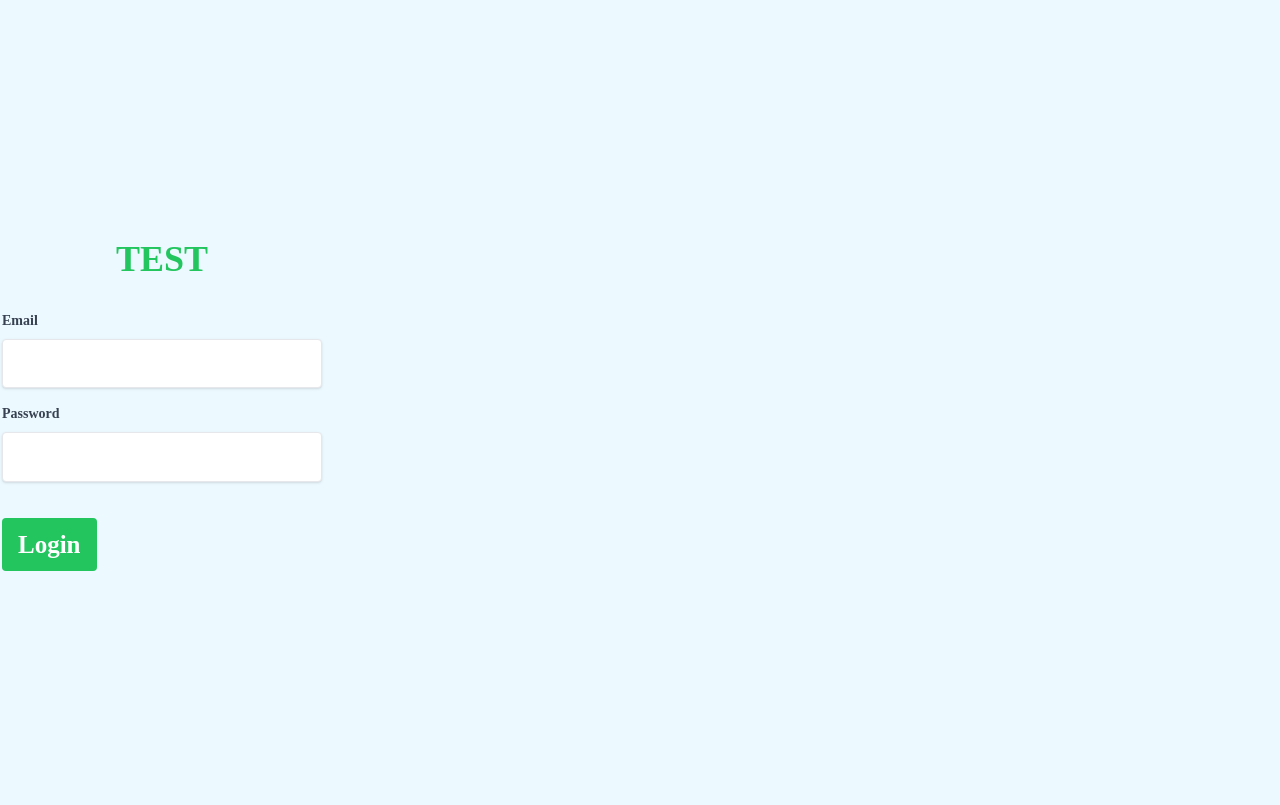
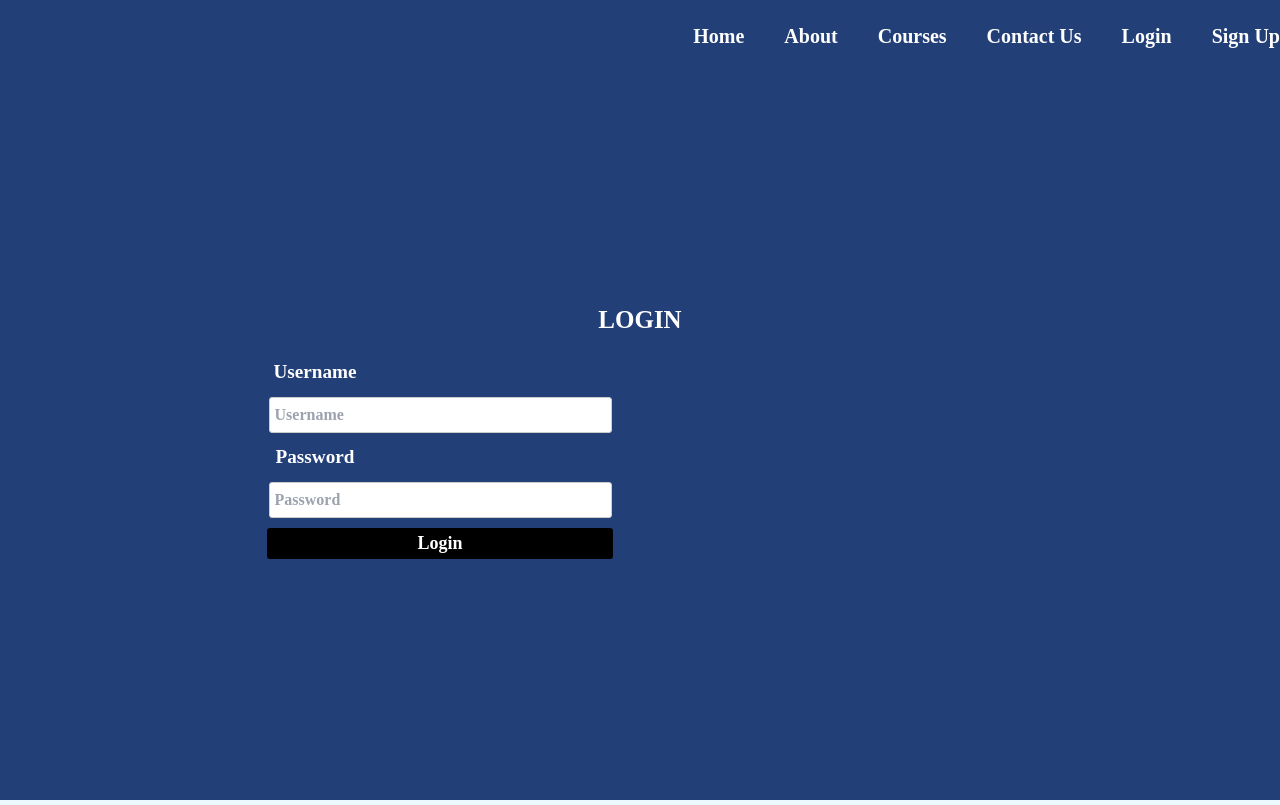
Before and after one commit to Piretz/code-quest-fe, a Next.js app: page /login in a window 1280 px wide. Built offline with nearby package versions, Linux system fonts and the light colour scheme.

Commit message:
page.tsx

```diff
--- a/src/app/(auth)/login/page.tsx
+++ b/src/app/(auth)/login/page.tsx
@@ -1,74 +1,118 @@
-'use client';
+export default function Page() {
+  return (
+    <div
+      style={{
+        overflow: 'hidden', // Prevent scrolling by hiding overflow
+        height: '100vh',    // Ensure the page takes up the full height
+      }}
+    >
+      {/* Header with Navigation Bar */}
+      <header
+        style={{
+          backgroundColor: '#223F77',  // Background color matching the background
+          padding: '16px 0',          // Add some padding for spacing
+          position: 'fixed',          // Fix the header position at the top
+          top: 0,                     // Make sure it stays at the top
+          left: 0,                    // Align it to the left side
+          width: '100%',              // Ensure it spans the entire width
+          zIndex: 10,                 // Ensure it stays on top of other content
+        }}
+      >
+        <nav className="container mx-auto flex justify-between items-center">
+          {/* Aligning navigation items to the right */}
+          <ul className="flex space-x-10 ml-auto"> {/* ml-auto pushes the list items to the right */}
+            <li><a href="#home" className="text-white text-xl hover:text-gray-200">Home</a></li>
+            <li><a href="#about" className="text-white text-xl hover:text-gray-200">About</a></li>
+            <li><a href="#courses" className="text-white text-xl hover:text-gray-200">Courses</a></li>
+            <li><a href="#contact" className="text-white text-xl hover:text-gray-200">Contact Us</a></li>
+            <li><a href="#login" className="text-white text-xl hover:text-gray-200">Login</a></li>
+            <li><a href="#signup" className="text-white text-xl hover:text-gray-200">Sign Up</a></li>
+          </ul>
+        </nav>
+      </header>
 
-import React, { useState } from 'react';
-import { z } from 'zod';
-import { ToastContainer, toast } from 'react-toastify';
-import 'react-toastify/dist/ReactToastify.css';
+      {/* Login Section with Dark Blue Background */}
+      <div
+        style={{
+          backgroundColor: '#223F77',  // Background color
+          height: '100vh',            // Full height of the viewport
+          width: '100vw',             // Full width of the viewport
+          margin: 0,                  // Ensure no margin
+          padding: 0,                 // Ensure no padding
+          display: 'flex',
+          justifyContent: 'center',
+          alignItems: 'center',
+          flexDirection: 'column',   // Stack the content vertically
+          paddingTop: '60px',        // Space for the fixed header, adjust accordingly
+        }}
+      >
+        <h1 style={{ color: 'white', marginBottom: '20px' }}>LOGIN</h1>
 
-const useloginSchema = z.object({
-  email: z.string().email("Invalid email address"),
-  password: z.string().min(6, "Password must be at least 6 characters"),
-});
+        {/* Login Form */}
+        <form
+          style={{
+            display: 'flex',
+            flexDirection: 'column',
+            alignItems: 'center',
+            gap: '10px',
+          }}
+        >
+          {/* Username Label */}
+          <label htmlFor="username" style={{ color: 'white', fontSize: '1.2rem', marginLeft: '-650px' }}>
+            Username
+          </label>
+          {/* Username Input */}
+          <input
+            id="username"
+            type="text"
+            placeholder="Username"
+            style={{
+              padding: '5px',
+              borderRadius: '3px',
+              border: '1px solid #ccc',
+              width: '343px',
+              fontSize: '1rem',
+              marginLeft: '-400px', // Adjust this value to control how far it moves left
+            }}
+          />
 
-const Page = () => {
-  const [email, setEmail] = useState('');
-  const [password, setPassword] = useState('');
-  const [errors, setErrors] = useState({ email: '', password: '' });
+          {/* Password Label */}
+          <label htmlFor="password" style={{ color: 'white', fontSize: '1.2rem', marginLeft: '-650px' }}>
+            Password
+          </label>
+          {/* Password Input */}
+          <input
+            id="password"
+            type="password"
+            placeholder="Password"
+            style={{
+              padding: '5px', // Increased padding for a larger height
+              borderRadius: '3px',
+              border: '1px solid #ccc',
+              width: '343px', // Adjusted width for a larger textbox
+              fontSize: '1rem',
+              marginLeft: '-400px', // Adjust this value to control how far it moves left
+            }}
+          />
 
-  const handleSubmit = (e: { preventDefault: () => void; }) => {
-    e.preventDefault();
-    const result = useloginSchema.safeParse({ email, password });
-
-    if (!result.success) {
-      const newErrors = result.error.format();
-      setErrors({
-        email: newErrors.email?._errors[0] || '',
-        password: newErrors.password?._errors[0] || '',
-      });
-    } else {
-      setErrors({ email: '', password: '' });
-
-      toast.success("Login Successful");
-
-      console.log("Login Successful:", { email, password });
-    }
-  };
-  return (
-    <div className="flex flex-col items-center justify-center min-h-screen">
-      <h1 className="text-mono text-4xl text-green-500 text-center mb-8">TEST</h1>
-      <form onSubmit={handleSubmit} className="w-full max-w-xs">
-        <div className="mb-4">
-          <label className="block text-gray-700 text-sm font-bold mb-2">Email</label>
-          <input
-            type="email"
-            value={email}
-            onChange={(e) => setEmail(e.target.value)}
-            className="shadow appearance-none border rounded w-full py-2 px-3 text-gray-700 leading-tight focus:outline-none focus:shadow-outline"
-          />
-          {errors.email && <p className="text-red-500 text-xs italic">{errors.email}</p>}
-        </div>
-        <div className="mb-6">
-          <label className="block text-gray-700 text-sm font-bold mb-2">Password</label>
-          <input
-            type="password"
-            value={password}
-            onChange={(e) => setPassword(e.target.value)}
-            className="shadow appearance-none border rounded w-full py-2 px-3 text-gray-700 mb-3 leading-tight focus:outline-none focus:shadow-outline"
-          />
-          {errors.password && <p className="text-red-500 text-xs italic">{errors.password}</p>}
-        </div>
-        <div className="flex items-center justify-between">
+          {/* Login Button */}
           <button
             type="submit"
-            className="bg-green-500 hover:bg-green-700 text-white font-bold py-2 px-4 rounded focus:outline-none focus:shadow-outline"
+            style={{
+              backgroundColor: '#000000',
+              color: 'white',
+              padding: '2px 150px',
+              border: 'none',
+              borderRadius: '3px',
+              cursor: 'pointer',
+              fontSize: '18px', // Adjust this value to set the text size
+              marginLeft: '-400px', // Adjust this value to control how far it moves left
+            }}
           >
             Login
           </button>
-        </div>
-      </form>
-      <ToastContainer />
+        </form>
+      </div>
     </div>
   );
-};
-
-export default Page;
+}
--- a/src/app/globals.css
+++ b/src/app/globals.css
@@ -13,8 +13,8 @@
   display: flex;
   justify-content: left;
   align-items: top;
-  padding-top: 5px;
-  padding-left: 2px;
+  padding-top: 0px;
+  padding-left: 0px;
  }
  html {
   scroll-behavior: smooth;
```
Also changed, not shown: src/assets/image 45.png (added).
